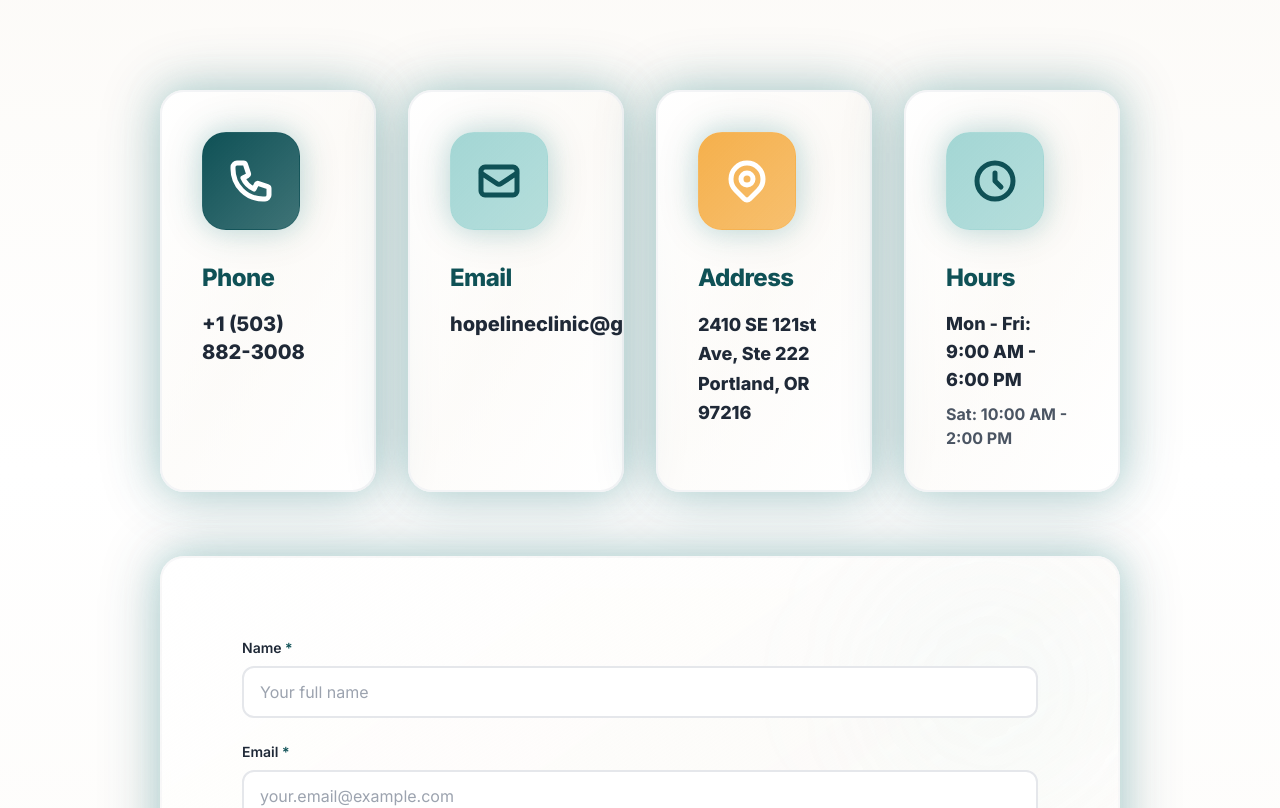
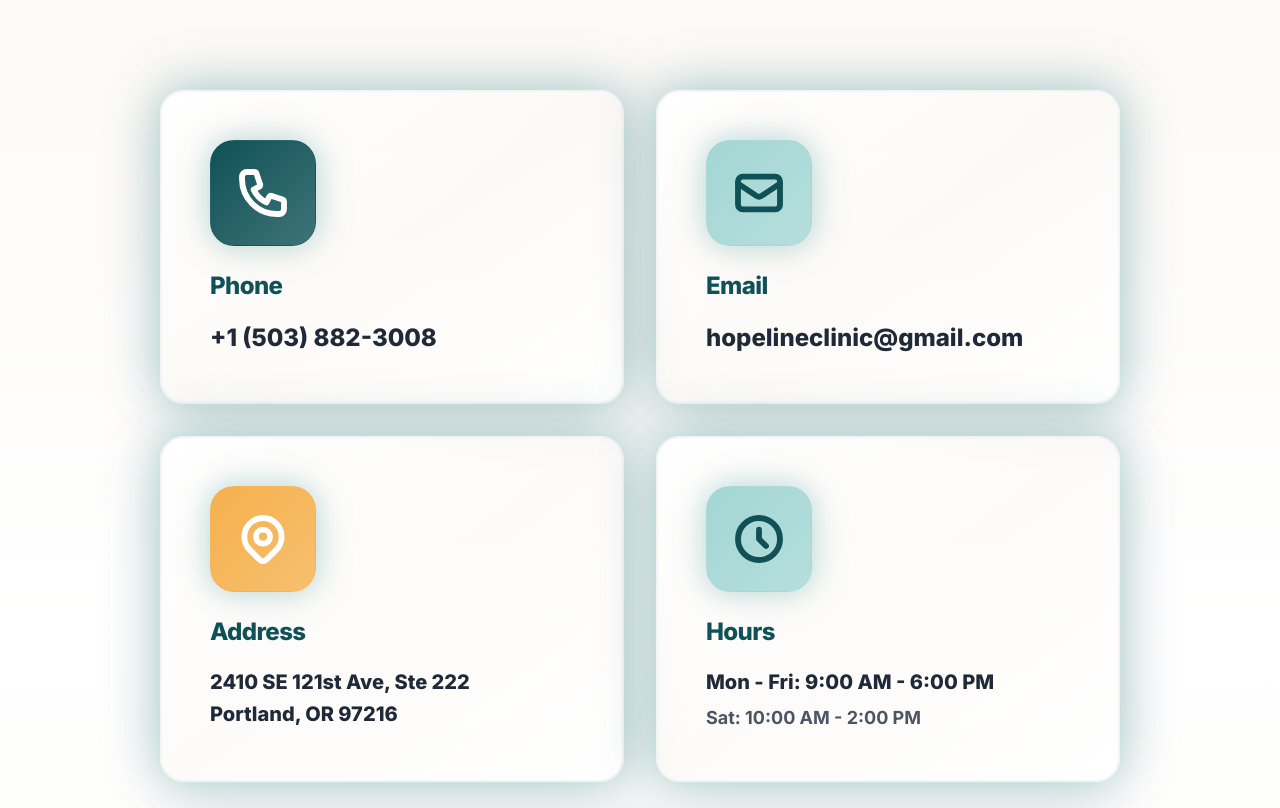
Before and after one commit to MulualemBerhanu/hopeline-health-center, a Next.js app: page /contact in a window 1280 px wide. Shown: the part 520-1328 px from the top of the page. Built offline with nearby package versions, Linux system fonts and the light colour scheme; no server answers.

Commit message:
Redesign Contact page: Fix text wrapping issues, improve layout to 2-column grid, enhance typography and spacing

```diff
--- a/app/contact/page.tsx
+++ b/app/contact/page.tsx
@@ -16,71 +16,81 @@ export default function Contact() {
           </p>
         </div>
 
-        <div className="grid grid-cols-1 md:grid-cols-2 lg:grid-cols-4 gap-8 mb-16">
-          <div className="group bg-gradient-to-br from-white via-hopeline-cream/40 to-white rounded-3xl shadow-glow-lg p-10 border-2 border-gray-100 hover:border-hopeline-teal/50 hover:shadow-glow transition-all duration-700 hover-lift-glow relative overflow-hidden">
-            <div className="absolute top-0 right-0 w-40 h-40 bg-hopeline-teal/15 rounded-full blur-3xl opacity-0 group-hover:opacity-100 transition-opacity duration-700"></div>
-            <div className="absolute bottom-0 left-0 w-32 h-32 bg-hopeline-sky/5 rounded-full blur-2xl opacity-0 group-hover:opacity-100 transition-opacity duration-700"></div>
+        <div className="grid grid-cols-1 md:grid-cols-2 gap-8 mb-16">
+          {/* Phone Card */}
+          <div className="group bg-gradient-to-br from-white via-hopeline-cream/40 to-white rounded-3xl shadow-glow-lg p-12 border-2 border-gray-100 hover:border-hopeline-teal/50 hover:shadow-glow transition-all duration-700 hover-lift-glow relative overflow-hidden">
+            <div className="absolute top-0 right-0 w-48 h-48 bg-hopeline-teal/15 rounded-full blur-3xl opacity-0 group-hover:opacity-100 transition-opacity duration-700"></div>
+            <div className="absolute bottom-0 left-0 w-40 h-40 bg-hopeline-sky/5 rounded-full blur-2xl opacity-0 group-hover:opacity-100 transition-opacity duration-700"></div>
             <div className="relative z-10">
-              <div className="bg-gradient-to-br from-hopeline-teal via-hopeline-teal/90 to-hopeline-teal/80 rounded-3xl p-6 w-fit mb-8 group-hover:scale-110 group-hover:rotate-3 transition-all duration-700 shadow-glow group-hover:shadow-glow-lg border border-hopeline-teal/30">
-                <svg className="w-12 h-12 text-white" fill="none" stroke="currentColor" viewBox="0 0 24 24">
+              <div className="bg-gradient-to-br from-hopeline-teal via-hopeline-teal/90 to-hopeline-teal/80 rounded-3xl p-6 w-fit mb-6 group-hover:scale-110 group-hover:rotate-3 transition-all duration-700 shadow-glow group-hover:shadow-glow-lg border border-hopeline-teal/30">
+                <svg className="w-14 h-14 text-white" fill="none" stroke="currentColor" viewBox="0 0 24 24">
                   <path strokeLinecap="round" strokeLinejoin="round" strokeWidth={2.5} d="M3 5a2 2 0 012-2h3.28a1 1 0 01.948.684l1.498 4.493a1 1 0 01-.502 1.21l-2.257 1.13a11.042 11.042 0 005.516 5.516l1.13-2.257a1 1 0 011.21-.502l4.493 1.498a1 1 0 01.684.949V19a2 2 0 01-2 2h-1C9.716 21 3 14.284 3 6V5z" />
                 </svg>
               </div>
-              <h3 className="text-2xl font-extrabold text-hopeline-teal mb-4 tracking-tight">Phone</h3>
-              <a href="tel:+15038823008" className="text-gray-800 hover:text-hopeline-teal font-extrabold text-xl transition-all group/link">
-                <span className="group-hover/link:underline decoration-2">+1 (503) 882-3008</span>
+              <h3 className="text-2xl font-extrabold text-hopeline-teal mb-5 tracking-tight">Phone</h3>
+              <a href="tel:+15038823008" className="block text-gray-800 hover:text-hopeline-teal transition-all group/link">
+                <span className="font-extrabold text-2xl whitespace-nowrap group-hover/link:underline decoration-2 decoration-hopeline-teal">
+                  +1 (503) 882-3008
+                </span>
               </a>
             </div>
           </div>
 
-          <div className="group bg-gradient-to-br from-white via-hopeline-cream/40 to-white rounded-3xl shadow-glow-lg p-10 border-2 border-gray-100 hover:border-hopeline-sky/50 hover:shadow-glow transition-all duration-700 hover-lift-glow relative overflow-hidden">
-            <div className="absolute top-0 right-0 w-40 h-40 bg-hopeline-sky/15 rounded-full blur-3xl opacity-0 group-hover:opacity-100 transition-opacity duration-700"></div>
-            <div className="absolute bottom-0 left-0 w-32 h-32 bg-hopeline-teal/5 rounded-full blur-2xl opacity-0 group-hover:opacity-100 transition-opacity duration-700"></div>
+          {/* Email Card */}
+          <div className="group bg-gradient-to-br from-white via-hopeline-cream/40 to-white rounded-3xl shadow-glow-lg p-12 border-2 border-gray-100 hover:border-hopeline-sky/50 hover:shadow-glow transition-all duration-700 hover-lift-glow relative overflow-hidden">
+            <div className="absolute top-0 right-0 w-48 h-48 bg-hopeline-sky/15 rounded-full blur-3xl opacity-0 group-hover:opacity-100 transition-opacity duration-700"></div>
+            <div className="absolute bottom-0 left-0 w-40 h-40 bg-hopeline-teal/5 rounded-full blur-2xl opacity-0 group-hover:opacity-100 transition-opacity duration-700"></div>
             <div className="relative z-10">
-              <div className="bg-gradient-to-br from-hopeline-sky via-hopeline-sky/90 to-hopeline-sky/80 rounded-3xl p-6 w-fit mb-8 group-hover:scale-110 group-hover:rotate-3 transition-all duration-700 shadow-glow group-hover:shadow-glow-lg border border-hopeline-sky/30">
-                <svg className="w-12 h-12 text-hopeline-teal" fill="none" stroke="currentColor" viewBox="0 0 24 24">
+              <div className="bg-gradient-to-br from-hopeline-sky via-hopeline-sky/90 to-hopeline-sky/80 rounded-3xl p-6 w-fit mb-6 group-hover:scale-110 group-hover:rotate-3 transition-all duration-700 shadow-glow group-hover:shadow-glow-lg border border-hopeline-sky/30">
+                <svg className="w-14 h-14 text-hopeline-teal" fill="none" stroke="currentColor" viewBox="0 0 24 24">
                   <path strokeLinecap="round" strokeLinejoin="round" strokeWidth={2.5} d="M3 8l7.89 5.26a2 2 0 002.22 0L21 8M5 19h14a2 2 0 002-2V7a2 2 0 00-2-2H5a2 2 0 00-2 2v10a2 2 0 002 2z" />
                 </svg>
               </div>
-              <h3 className="text-2xl font-extrabold text-hopeline-teal mb-4 tracking-tight">Email</h3>
-              <a href="mailto:hopelineclinic@gmail.com" className="text-gray-800 hover:text-hopeline-teal font-extrabold text-xl transition-all group/link">
-                <span className="group-hover/link:underline decoration-2">hopelineclinic@gmail.com</span>
+              <h3 className="text-2xl font-extrabold text-hopeline-teal mb-5 tracking-tight">Email</h3>
+              <a href="mailto:hopelineclinic@gmail.com" className="block text-gray-800 hover:text-hopeline-teal transition-all group/link break-all">
+                <span className="font-extrabold text-xl md:text-2xl group-hover/link:underline decoration-2 decoration-hopeline-teal">
+                  hopelineclinic@gmail.com
+                </span>
               </a>
             </div>
           </div>
 
-          <div className="group bg-gradient-to-br from-white via-hopeline-cream/40 to-white rounded-3xl shadow-glow-lg p-10 border-2 border-gray-100 hover:border-hopeline-gold/50 hover:shadow-glow transition-all duration-700 hover-lift-glow relative overflow-hidden">
-            <div className="absolute top-0 right-0 w-40 h-40 bg-hopeline-gold/15 rounded-full blur-3xl opacity-0 group-hover:opacity-100 transition-opacity duration-700"></div>
-            <div className="absolute bottom-0 left-0 w-32 h-32 bg-hopeline-teal/5 rounded-full blur-2xl opacity-0 group-hover:opacity-100 transition-opacity duration-700"></div>
+          {/* Address Card */}
+          <div className="group bg-gradient-to-br from-white via-hopeline-cream/40 to-white rounded-3xl shadow-glow-lg p-12 border-2 border-gray-100 hover:border-hopeline-gold/50 hover:shadow-glow transition-all duration-700 hover-lift-glow relative overflow-hidden">
+            <div className="absolute top-0 right-0 w-48 h-48 bg-hopeline-gold/15 rounded-full blur-3xl opacity-0 group-hover:opacity-100 transition-opacity duration-700"></div>
+            <div className="absolute bottom-0 left-0 w-40 h-40 bg-hopeline-teal/5 rounded-full blur-2xl opacity-0 group-hover:opacity-100 transition-opacity duration-700"></div>
             <div className="relative z-10">
-              <div className="bg-gradient-to-br from-hopeline-gold via-hopeline-gold/90 to-hopeline-gold/80 rounded-3xl p-6 w-fit mb-8 group-hover:scale-110 group-hover:rotate-3 transition-all duration-700 shadow-glow group-hover:shadow-glow-lg border border-hopeline-gold/30">
-                <svg className="w-12 h-12 text-white" fill="none" stroke="currentColor" viewBox="0 0 24 24">
+              <div className="bg-gradient-to-br from-hopeline-gold via-hopeline-gold/90 to-hopeline-gold/80 rounded-3xl p-6 w-fit mb-6 group-hover:scale-110 group-hover:rotate-3 transition-all duration-700 shadow-glow group-hover:shadow-glow-lg border border-hopeline-gold/30">
+                <svg className="w-14 h-14 text-white" fill="none" stroke="currentColor" viewBox="0 0 24 24">
                   <path strokeLinecap="round" strokeLinejoin="round" strokeWidth={2.5} d="M17.657 16.657L13.414 20.9a1.998 1.998 0 01-2.827 0l-4.244-4.243a8 8 0 1111.314 0z" />
                   <path strokeLinecap="round" strokeLinejoin="round" strokeWidth={2.5} d="M15 11a3 3 0 11-6 0 3 3 0 016 0z" />
                 </svg>
               </div>
-              <h3 className="text-2xl font-extrabold text-hopeline-teal mb-4 tracking-tight">Address</h3>
-              <a href="https://maps.google.com/?q=2410+SE+121st+Ave+Ste+222+Portland+OR+97216" target="_blank" rel="noopener noreferrer" className="text-gray-800 hover:text-hopeline-teal font-extrabold text-lg transition-all group/link">
-                <p className="group-hover/link:underline decoration-2 leading-relaxed">
-                  2410 SE 121st Ave, Ste 222<br />
-                  Portland, OR 97216
-                </p>
+              <h3 className="text-2xl font-extrabold text-hopeline-teal mb-5 tracking-tight">Address</h3>
+              <a href="https://maps.google.com/?q=2410+SE+121st+Ave+Ste+222+Portland+OR+97216" target="_blank" rel="noopener noreferrer" className="block text-gray-800 hover:text-hopeline-teal transition-all group/link">
+                <div className="font-extrabold text-lg md:text-xl leading-relaxed space-y-1">
+                  <p className="group-hover/link:underline decoration-2 decoration-hopeline-teal">2410 SE 121st Ave, Ste 222</p>
+                  <p className="group-hover/link:underline decoration-2 decoration-hopeline-teal">Portland, OR 97216</p>
+                </div>
               </a>
             </div>
           </div>
 
-          <div className="group bg-gradient-to-br from-white via-hopeline-cream/40 to-white rounded-3xl shadow-glow-lg p-10 border-2 border-gray-100 hover:border-hopeline-sky/50 hover:shadow-glow transition-all duration-700 hover-lift-glow relative overflow-hidden">
-            <div className="absolute top-0 right-0 w-40 h-40 bg-hopeline-sky/15 rounded-full blur-3xl opacity-0 group-hover:opacity-100 transition-opacity duration-700"></div>
-            <div className="absolute bottom-0 left-0 w-32 h-32 bg-hopeline-teal/5 rounded-full blur-2xl opacity-0 group-hover:opacity-100 transition-opacity duration-700"></div>
+          {/* Hours Card */}
+          <div className="group bg-gradient-to-br from-white via-hopeline-cream/40 to-white rounded-3xl shadow-glow-lg p-12 border-2 border-gray-100 hover:border-hopeline-sky/50 hover:shadow-glow transition-all duration-700 hover-lift-glow relative overflow-hidden">
+            <div className="absolute top-0 right-0 w-48 h-48 bg-hopeline-sky/15 rounded-full blur-3xl opacity-0 group-hover:opacity-100 transition-opacity duration-700"></div>
+            <div className="absolute bottom-0 left-0 w-40 h-40 bg-hopeline-teal/5 rounded-full blur-2xl opacity-0 group-hover:opacity-100 transition-opacity duration-700"></div>
             <div className="relative z-10">
-              <div className="bg-gradient-to-br from-hopeline-sky via-hopeline-sky/90 to-hopeline-sky/80 rounded-3xl p-6 w-fit mb-8 group-hover:scale-110 group-hover:rotate-3 transition-all duration-700 shadow-glow group-hover:shadow-glow-lg border border-hopeline-sky/30">
-                <svg className="w-12 h-12 text-hopeline-teal" fill="none" stroke="currentColor" viewBox="0 0 24 24">
+              <div className="bg-gradient-to-br from-hopeline-sky via-hopeline-sky/90 to-hopeline-sky/80 rounded-3xl p-6 w-fit mb-6 group-hover:scale-110 group-hover:rotate-3 transition-all duration-700 shadow-glow group-hover:shadow-glow-lg border border-hopeline-sky/30">
+                <svg className="w-14 h-14 text-hopeline-teal" fill="none" stroke="currentColor" viewBox="0 0 24 24">
                   <path strokeLinecap="round" strokeLinejoin="round" strokeWidth={2.5} d="M12 8v4l3 3m6-3a9 9 0 11-18 0 9 9 0 0118 0z" />
                 </svg>
               </div>
-              <h3 className="text-2xl font-extrabold text-hopeline-teal mb-4 tracking-tight">Hours</h3>
-              <p className="text-gray-800 font-extrabold text-lg">Mon - Fri: 9:00 AM - 6:00 PM</p>
-              <p className="text-gray-600 font-bold text-base mt-2">Sat: 10:00 AM - 2:00 PM</p>
+              <h3 className="text-2xl font-extrabold text-hopeline-teal mb-5 tracking-tight">Hours</h3>
+              <div className="space-y-2">
+                <p className="text-gray-800 font-extrabold text-lg md:text-xl">Mon - Fri: 9:00 AM - 6:00 PM</p>
+                <p className="text-gray-600 font-bold text-base md:text-lg">Sat: 10:00 AM - 2:00 PM</p>
+              </div>
             </div>
           </div>
         </div>
```
